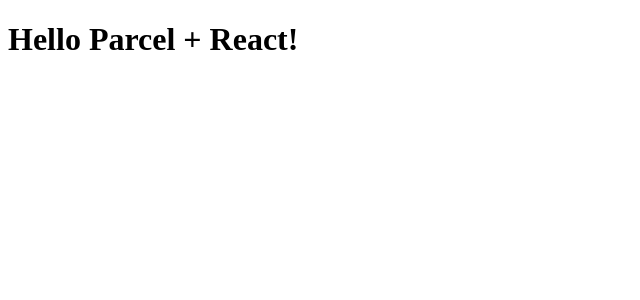
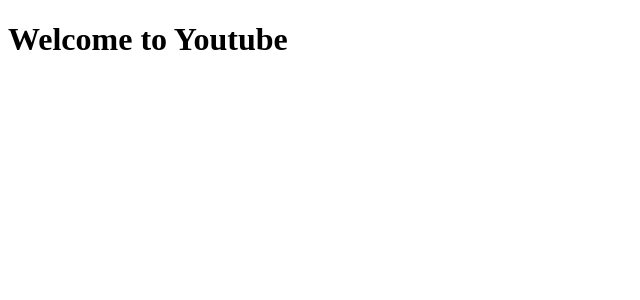
Before and after one commit to NitinReddyKamsani/Youtube, a React (Vite) app: page / in a window 1280 px wide. Shown: the top 300 px of the page, without its empty margins (0-640 px from the left). Built offline with nearby package versions, Linux system fonts and the light colour scheme.

Commit message:
Building UI

```diff
--- a/src/App.js
+++ b/src/App.js
@@ -1,7 +1,7 @@
 import React from "react";
 
 const App = () => {
-  return <h1>Hello Parcel + React!</h1>;
+  return <h1>Welcome to Youtube</h1>;
 };
 
 export default App;
```
